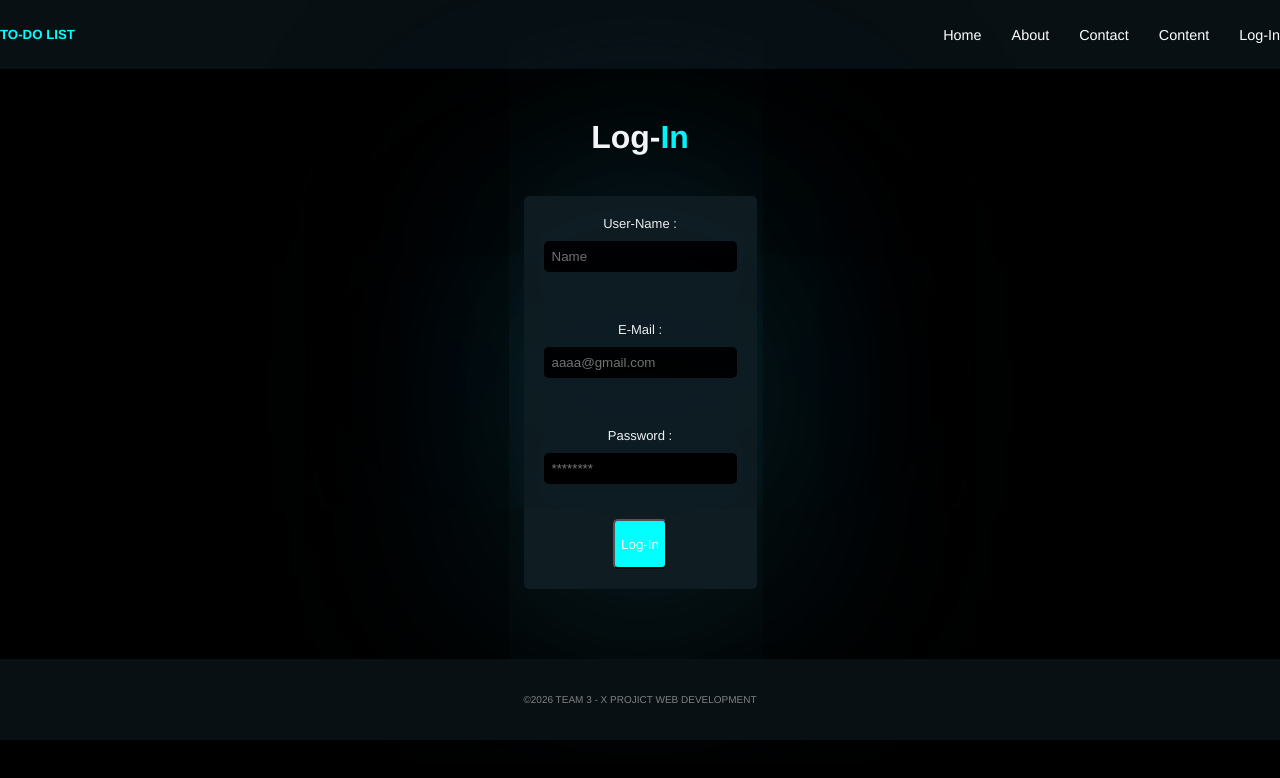
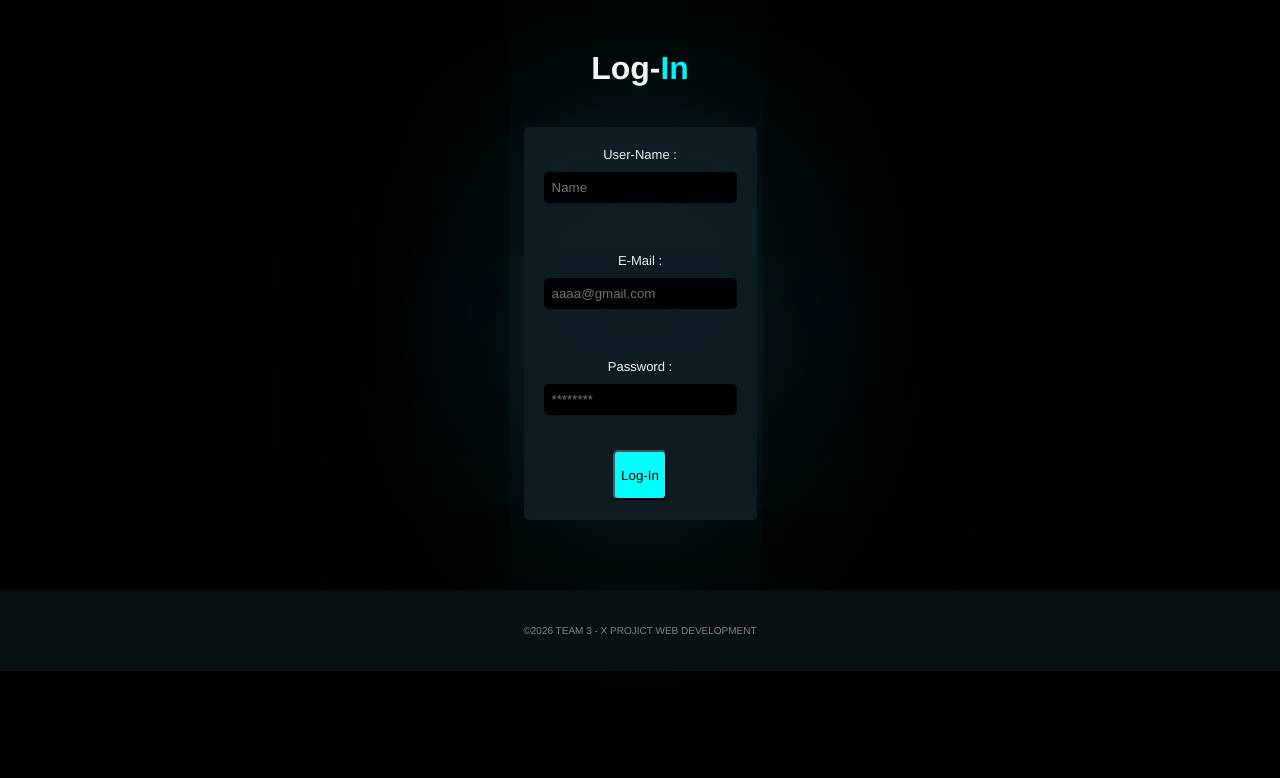
Before and after one commit to mohnedmahmoud772-tech/team-3-x-project, a plain HTML site: page login.html in a window 1280 px wide. Shown: the top 778 px of the page. Drawn offline with Linux system fonts and the light colour scheme.

Commit message:
team 3 x project
Removed header and navigation elements, updated form button.

```diff
--- a/login.html
+++ b/login.html
@@ -9,18 +9,7 @@
 </head>
 
 <body>
-    <header class="header">
-        <h5 class="h5header">TO-DO LIST</h5>
-        <nav class="navbar">
-            <ul class="nav-links">
-                <li><a href="index (2).html">Home</a></li>
-                <li><a href="AboutUs_T3.html">About</a></li>
-                <li><a href="contact.html">Contact</a></li>
-                <li><a href="index1.html">Content</a></li>
-                <li><a href="login.html">Log-In</a></li>
-            </ul>
-        </nav>
-    </header>
+
     <main>
         <h1>Log-<b>In</b> </h1>
         <form action="" id="form">
@@ -35,7 +24,8 @@
             <input type="password" id="pass" placeholder="********">
             <br>
 
-            <button><a href="index (2).html">Log-In</a></button>
+            <button  href="#">Log-In</button>
+
         </form>
     </main>
     <footer>
```
